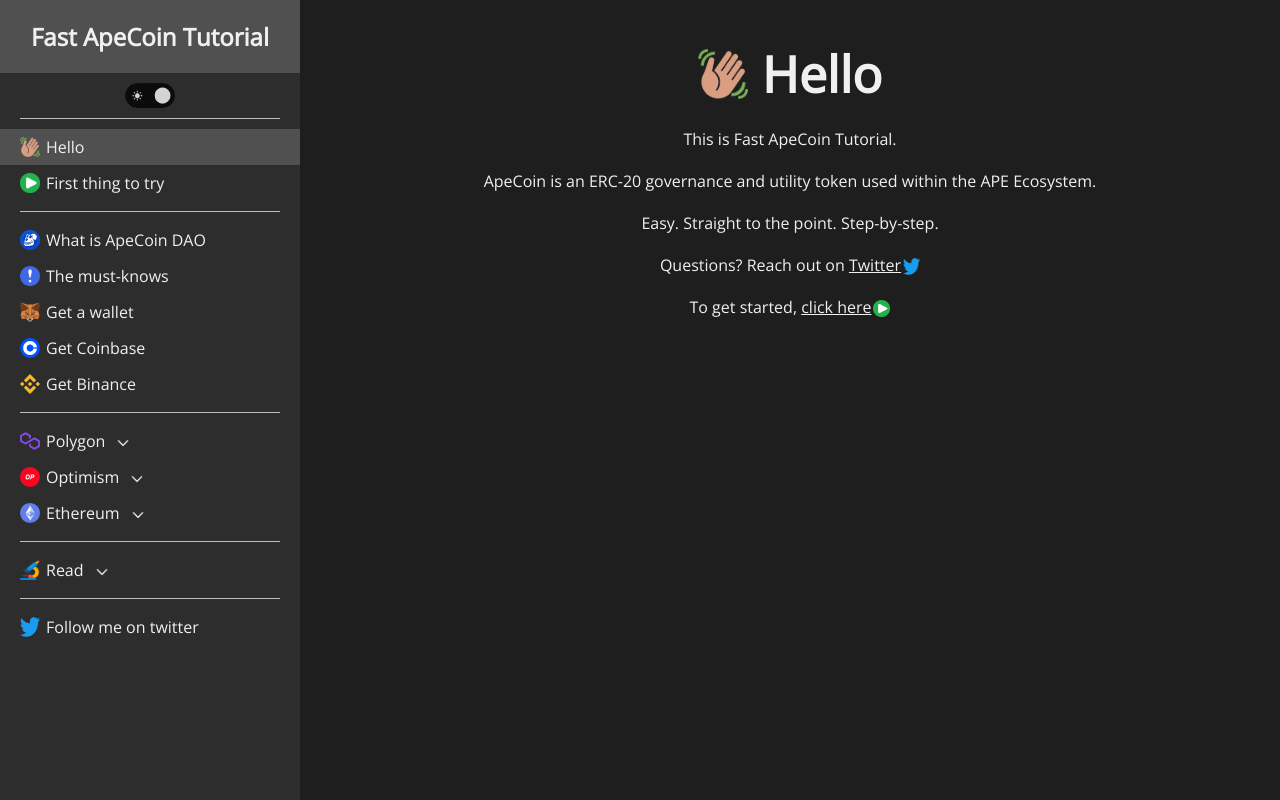
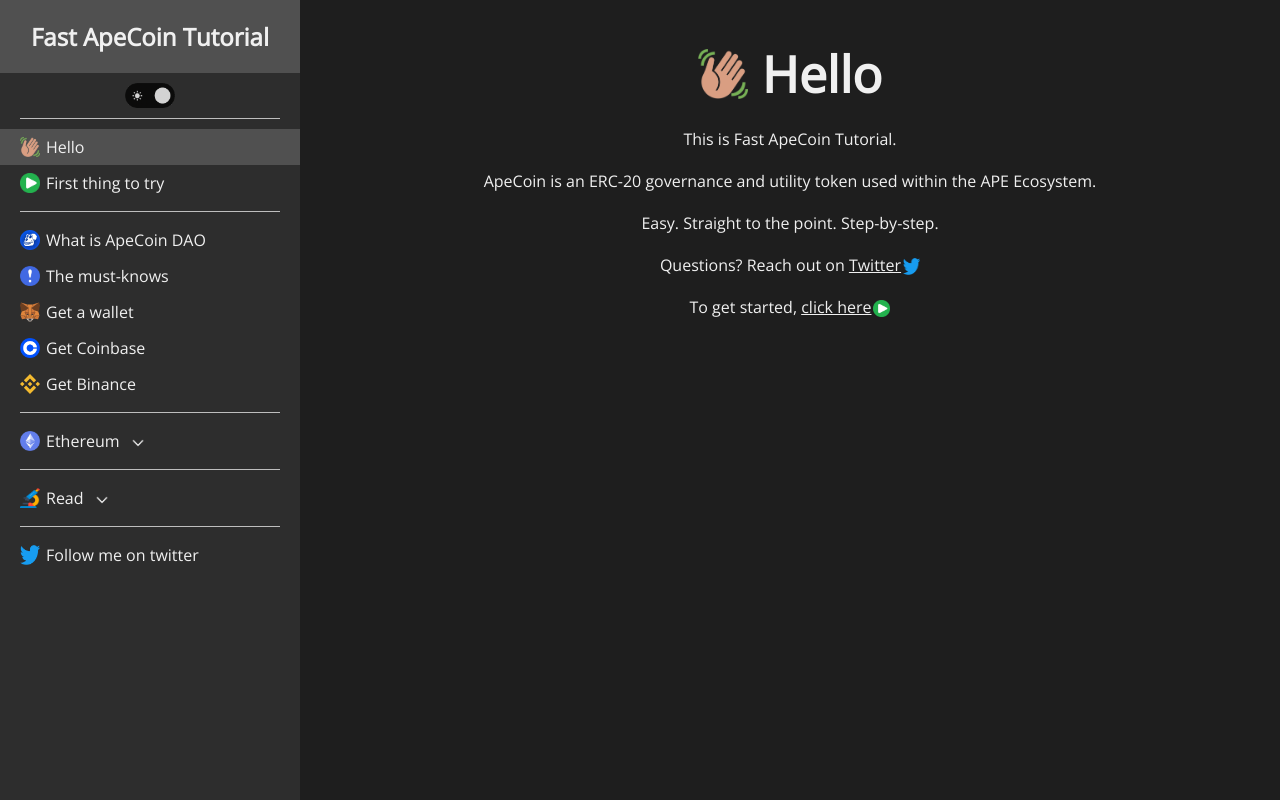
Before and after one commit to richardgreg/apecoinquicklearn, a plain HTML site: page index.html in a window 1280 px wide. Drawn offline with nearby package versions, Linux system fonts and the light colour scheme.

Commit message:
Comment out unwanted links.

```diff
--- a/index.html
+++ b/index.html
@@ -91,7 +91,7 @@
 
 				<div class="left-pane-divider"></div>
 
-				<div class="left-pane-list-item group-button" id="polygon">
+				<!-- <div class="left-pane-list-item group-button" id="polygon">
 					<img src="images/polygon-logo.png" class="list-logo"><span>Polygon</span><img src="images/dropdown.png" class="list-dropdown-logo">
 				</div>
 				<div class="left-pane-list-group" group="polygon" style="display:none;">
@@ -125,9 +125,9 @@
 					<div class="left-pane-list-item view-button" subject="earn-on-hop">
 						<img src="images/hop-logo.png" class="list-logo"><span>Earn on Hop</span>
 					</div>
-				</div>
+				</div> -->
 
-				<div class="left-pane-list-item group-button" id="optimism">
+				<!-- <div class="left-pane-list-item group-button" id="optimism">
 					<img src="images/optimism-logo.png" class="list-logo"><span>Optimism</span><img src="images/dropdown.png" class="list-dropdown-logo">
 				</div>
 				<div class="left-pane-list-group" group="optimism" style="display:none;">
@@ -143,7 +143,7 @@
 					<div class="left-pane-list-item">
 						<span style="color:grey;">More coming soon</span>
 					</div>
-				</div>
+				</div> -->
 
 				<div class="left-pane-list-item group-button" id="ethereum">
 					<img src="images/ethereum-logo.png" class="list-logo"><span>Ethereum</span><img src="images/dropdown.png" class="list-dropdown-logo">
```
